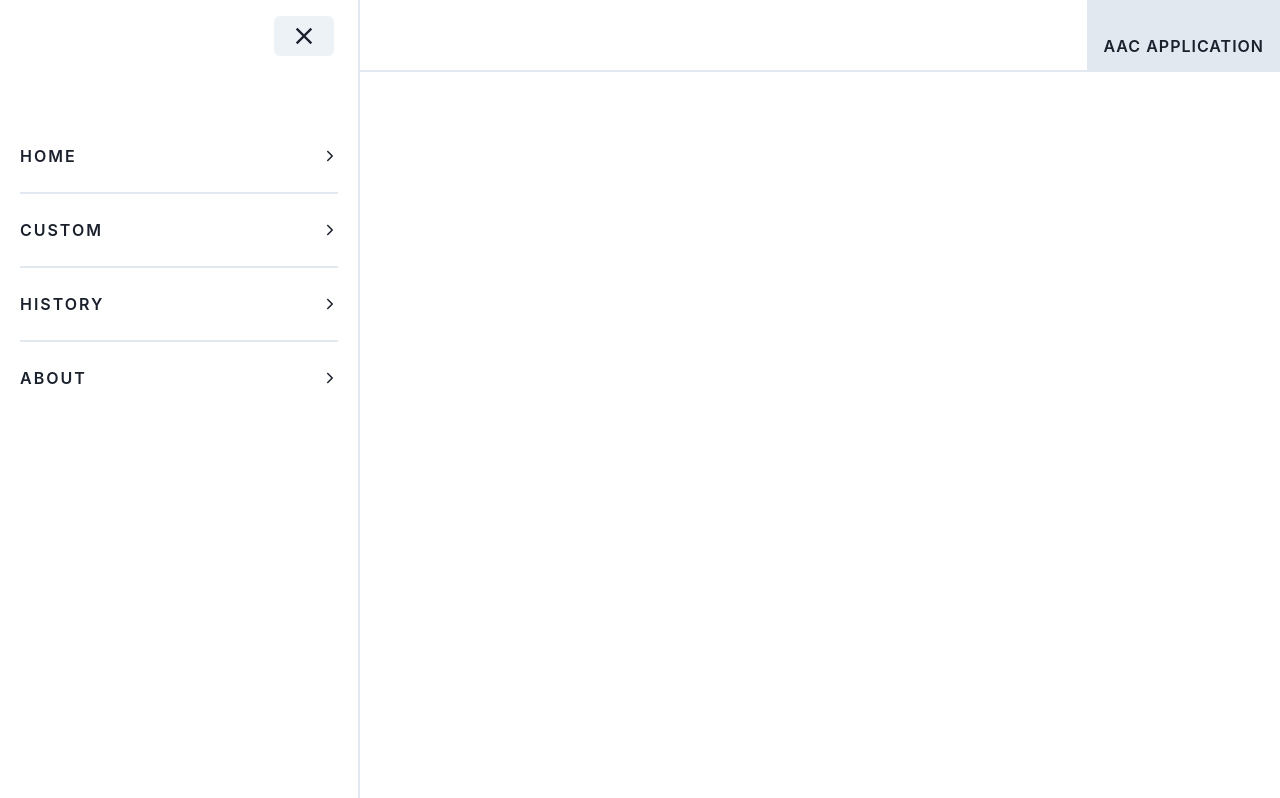
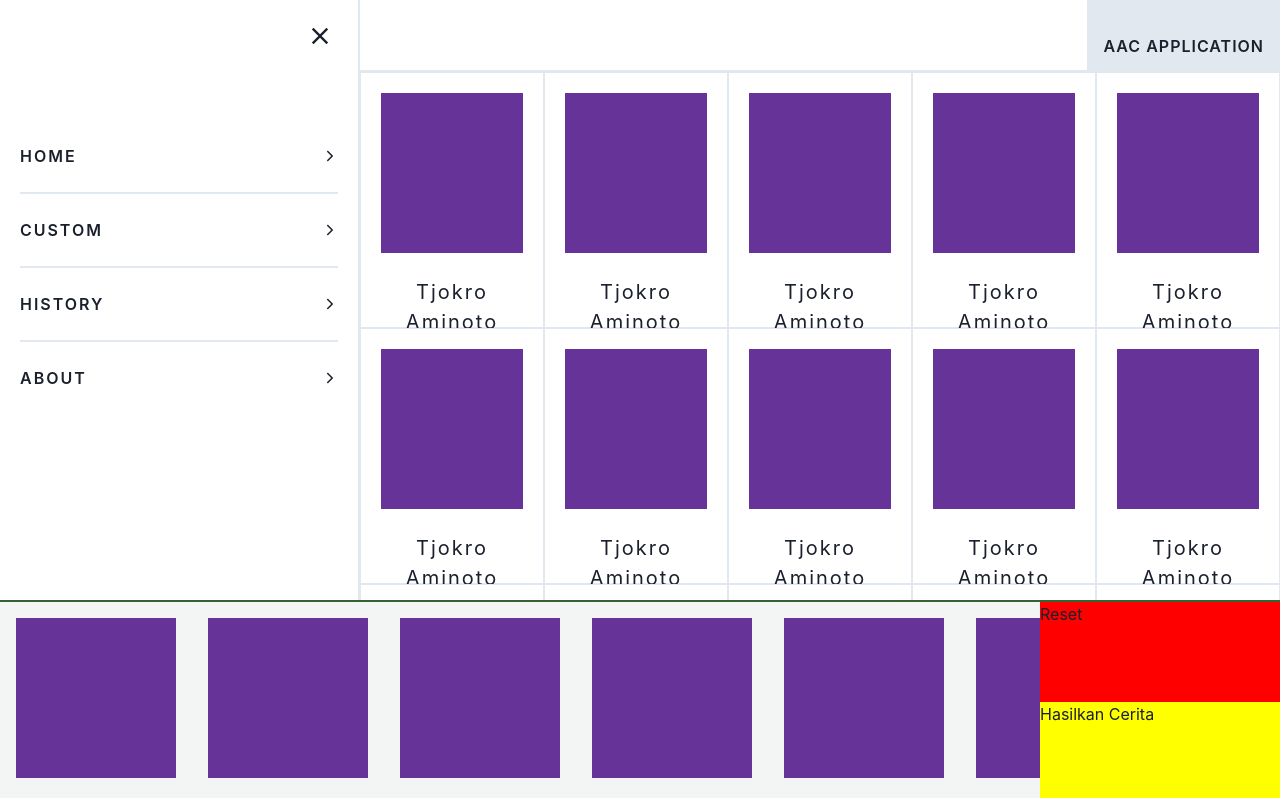
Before and after one commit to Nicholas-Martin007/AAC-React, a React (Create React App) app: page /Home in a window 1280 px wide. Shown: the top 798 px of the page. Built offline with nearby package versions, Linux system fonts and the light colour scheme; a web font is replaced by a local one.

Commit message:
Update Home

```diff
--- a/src/Components/Container/MainContainer.jsx
+++ b/src/Components/Container/MainContainer.jsx
@@ -1,15 +1,43 @@
-import { Box, Text } from "@chakra-ui/react";
-import AppBar from "../AppBar";
+import { Box, Flex, Text } from "@chakra-ui/react";
+import NavigationBar from "../NavigationBar";
 import { usePageStore } from "../../Store/usePageStore";
 
 export default function MainContainer({ title, children }) {
     const pageStore = usePageStore();
     return (
-        <Box>
-            <AppBar />
-            <Box bg={"white"} pl={pageStore.isOpen ? "360px" : "0"}>
+        <>
+            <Box>
+                <Box pos={"fixed"} w={"100%"} bgColor={"white"}>
+                    <Flex
+                        borderBottom={"2px"}
+                        borderColor={"gray.200"}
+                        justify={"flex-end"}
+                        align={"center"}
+                    >
+                        <Box
+                            bg={"gray.200"}
+                            pt={"34px"}
+                            pl={"16px"}
+                            pr={"16px"}
+                            pb={"12px"}
+                        >
+                            <Text
+                                fontSize={"16px"}
+                                fontWeight={"semibold"}
+                                letterSpacing={"1px"}
+                                textTransform={"uppercase"}
+                            >
+                                AAC Application
+                            </Text>
+                        </Box>
+                    </Flex>
+                </Box>
+                <NavigationBar />
+            </Box>
+
+            <Box pl={pageStore.isOpen ? "360px" : "0px"} pt={"72px"}>
                 {children}
             </Box>
-        </Box>
+        </>
     );
 }
--- a/src/Components/AppBar.jsx
+++ b/src/Components/NavigationBar.jsx
@@ -5,7 +5,7 @@ import { usePageStore } from "../Store/usePageStore";
 import { useEffect, useState } from "react";
 import { AnimatePresence, motion } from "framer-motion";
 
-export default function AppBar() {
+export default function NavigationBar() {
     const { page, isOpen, setPage, setIsOpen } = usePageStore();
     const [isButton, setIsButton] = useState(true);
 
@@ -31,8 +31,6 @@ export default function AppBar() {
 
     return (
         <>
-            {" "}
-            <AnimatePresence>
             <Box
                 pos="fixed"
                 h={"72px"}
@@ -41,28 +39,29 @@ export default function AppBar() {
                 borderColor="gray.200"
                 bg={"white"}
             />
+            <AnimatePresence>
+                <Box
+                    pos="fixed"
+                    borderRight="2px"
+                    borderColor={isOpen ? "gray.200" : "transparent"}
+                    w="360px"
+                    h="100vh"
+                    bgColor={isOpen ? "white" : "transparent"}
+                >
                     <motion.div
                         initial={{ x: -360 }}
                         animate={{ x: isOpen ? 0 : -360 }}
                         exit={{ x: -360 }}
                         transition={{ duration: 0.3, ease: "easeInOut" }}
                     >
-                    <Box
-                        pos="fixed"
-                        borderRight="2px"
-                        borderColor="gray.200"
-                        w="360px"
-                        minH="100vh"
-                        bgColor={"white"}
+                        <Flex h={"72px"} align={"center"} justify={"flex-end"}>
+                            <Button
+                                py="36px"
+                                px="24px"
+                                borderRadius={0}
+                                onClick={() => setIsOpen(false)}
+                                bgColor={"transparent"}
                             >
-                        <Flex
-                            h="72px"
-                            py="15px"
-                            px="24px"
-                            align="center"
-                            justify="flex-end"
-                        >
-                            <Button onClick={() => setIsOpen(false)}>
                                 <IoMdClose size="28px" />
                             </Button>
                         </Flex>
@@ -76,15 +75,15 @@ export default function AppBar() {
                                 />
                             ))}
                         </Box>
+                    </motion.div>
                 </Box>
-                </motion.div>
             </AnimatePresence>
             {isButton && (
                 <Button
                     p={"36px 24px"}
                     onClick={() => setIsOpen(true)}
                     pos={"fixed"}
-                    bgColor={"#346332"}
+                    bgColor={"transparent"}
                     borderRadius={0}
                 >
                     <IoMdMenu size="36px" />
--- a/src/Pages/Home/HomeMain.jsx
+++ b/src/Pages/Home/HomeMain.jsx
@@ -1,34 +1,118 @@
-import { Box, Flex, Text } from "@chakra-ui/react";
+import { Box, Flex, SimpleGrid, Text } from "@chakra-ui/react";
 import MainContainer from "../../Components/Container/MainContainer";
+import { useRef, useState } from "react";
 
 export default function HomeMain() {
+    const [isDragging, setIsDragging] = useState(false);
+    const [startPos, setStartPos] = useState({ x: 0, scrollLeft: 0 });
+    const containerRef = useRef(null);
+
+    const handleDrag = (clientX) => {
+        setIsDragging(true);
+        const container = containerRef.current;
+        setStartPos({
+            x: clientX - container.offsetLeft,
+            scrollLeft: container.scrollLeft,
+        });
+    };
+
+    const handleDragMove = (clientX) => {
+        if (!isDragging) return;
+        const container = containerRef.current;
+        const x = clientX - container.offsetLeft;
+        const walk = (x - startPos.x) * 2;
+        container.scrollLeft = startPos.scrollLeft - walk;
+    };
+
+    const handleEnd = () => setIsDragging(false);
+
+    const handleBoxClick = () => {
+        console.log("AAA");
+        if (!isDragging) console.log("Box clicked!");
+    };
+
     return (
-        <Box>
+        <>
             <MainContainer title="">
+                <Box>
+                    <SimpleGrid columns={5}>
+                        {Array.from({ length: 48 }).map((_, i) => (
+                            <Box
+                                key={i}
+                                border="1px"
+                                borderColor="gray.200"
+                                h="256px"
+                                p="20px"
+                            >
+                                <Box
+                                    w="100%"
+                                    h="160px"
+                                    bgColor="rebeccapurple"
+                                />
+                                <Box h="24px" />
+                                <Text
+                                    align="center"
+                                    fontSize="20px"
+                                    letterSpacing="2px"
+                                >
+                                    Tjokro Aminoto
+                                </Text>
+                            </Box>
+                        ))}
+                    </SimpleGrid>
+                </Box>
+            </MainContainer>
+
+            <Box
+                pos="fixed"
+                bottom="0"
+                h="200px"
+                w="100%"
+                borderTop="2px"
+                borderColor="#346332"
+                bgColor="#f2f5f3"
+            >
                 <Flex
-                    borderBottom={"2px"}
-                    borderColor={"gray.200"}
-                    justify={"flex-end"}
-                    align={"center"}
+                    ref={containerRef}
+                    overflowX="hidden"
+                    cursor={isDragging ? "grabbing" : "grab"}
+                    userSelect="none"
+                    onMouseDown={(e) => handleDrag(e.pageX)}
+                    onMouseMove={(e) => handleDragMove(e.pageX)}
+                    onMouseUp={handleEnd}
+                    onMouseLeave={handleEnd}
+                    onTouchStart={(e) => handleDrag(e.touches[0].clientX)}
+                    onTouchMove={(e) => handleDragMove(e.touches[0].clientX)}
+                    onTouchEnd={handleEnd}
                 >
+                    {Array.from({ length: 10 }).map((_, i) => (
+                        <Box
+                            key={i}
+                            m={"16px 16px 0px 16px"}
+                            w="160px"
+                            h="160px"
+                            bg="rebeccapurple"
+                            flexShrink={0}
+                            onClick={handleBoxClick}
+                        />
+                    ))}
                     <Box
-                        bg={"gray.200"}
-                        pt={"34px"}
-                        pl={"16px"}
-                        pr={"16px"}
-                        pb={"12px"}
+                        w="240px"
+                        h="200px"
+                        bg="green"
+                        flexShrink={0}
+                        position="sticky"
+                        right={0}
                     >
-                        <Text
-                            fontSize={"16px"}
-                            fontWeight={"semibold"}
-                            letterSpacing={"1px"}
-                            textTransform={"uppercase"}
-                        >
-                            AAC Application
-                        </Text>
+                        <Box w={"100%"} h={"50%"} bgColor={"red"}>
+                            <Text>Reset</Text>
+                        </Box>
+                        <Box w={"100%"} h={"50%"} bgColor={"yellow"}>
+                            <Text>Hasilkan Cerita</Text>
+                        </Box>
                     </Box>
                 </Flex>
-            </MainContainer>
-        </Box>
+            </Box>
+        </>
     );
 }
--- /dev/null
+++ b/src/Pages/Home/SubHome.jsx
@@ -0,0 +1,3 @@
+export default function SubHome() {
+    return <></>;
+}
```
Also changed, not shown: src/Store/useCardStore.js (added, +13 -0 lines). Lines whose indentation alone changed are shown as unchanged.
